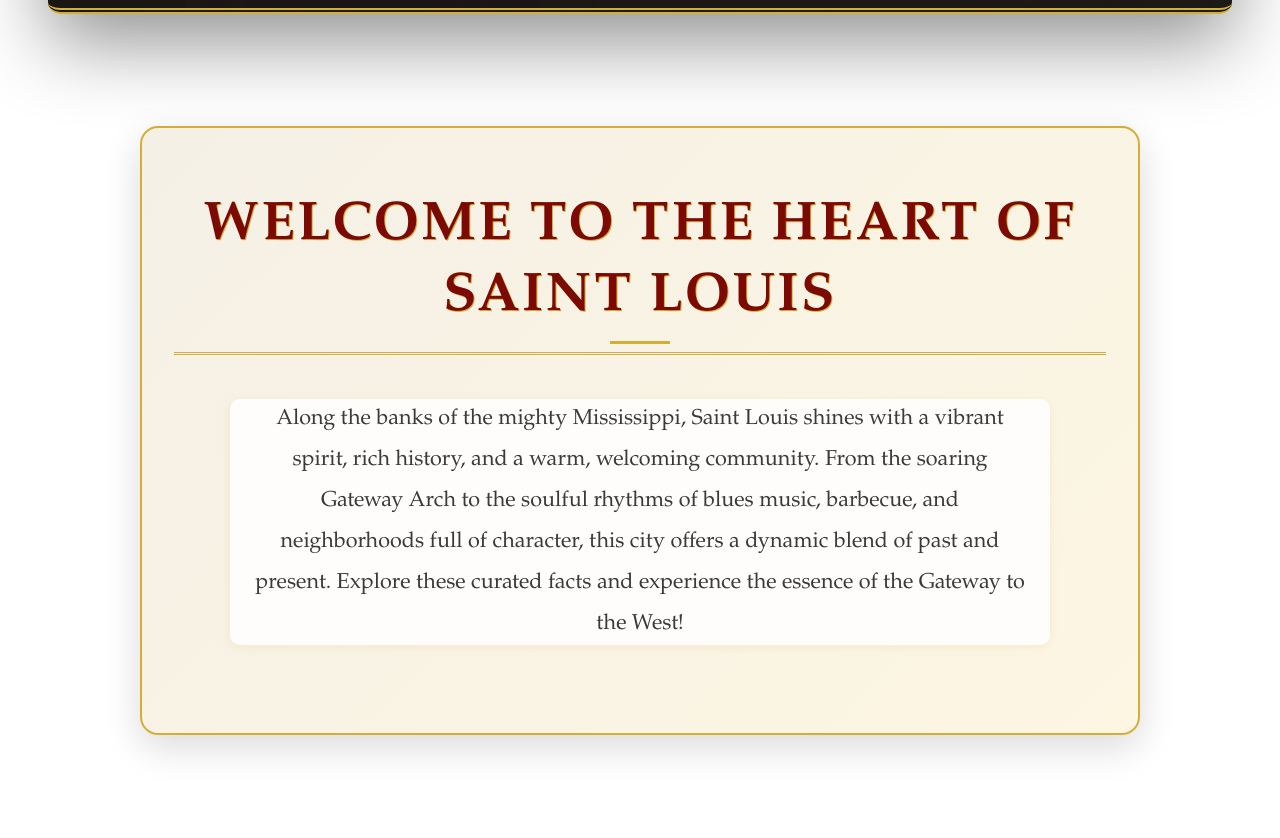
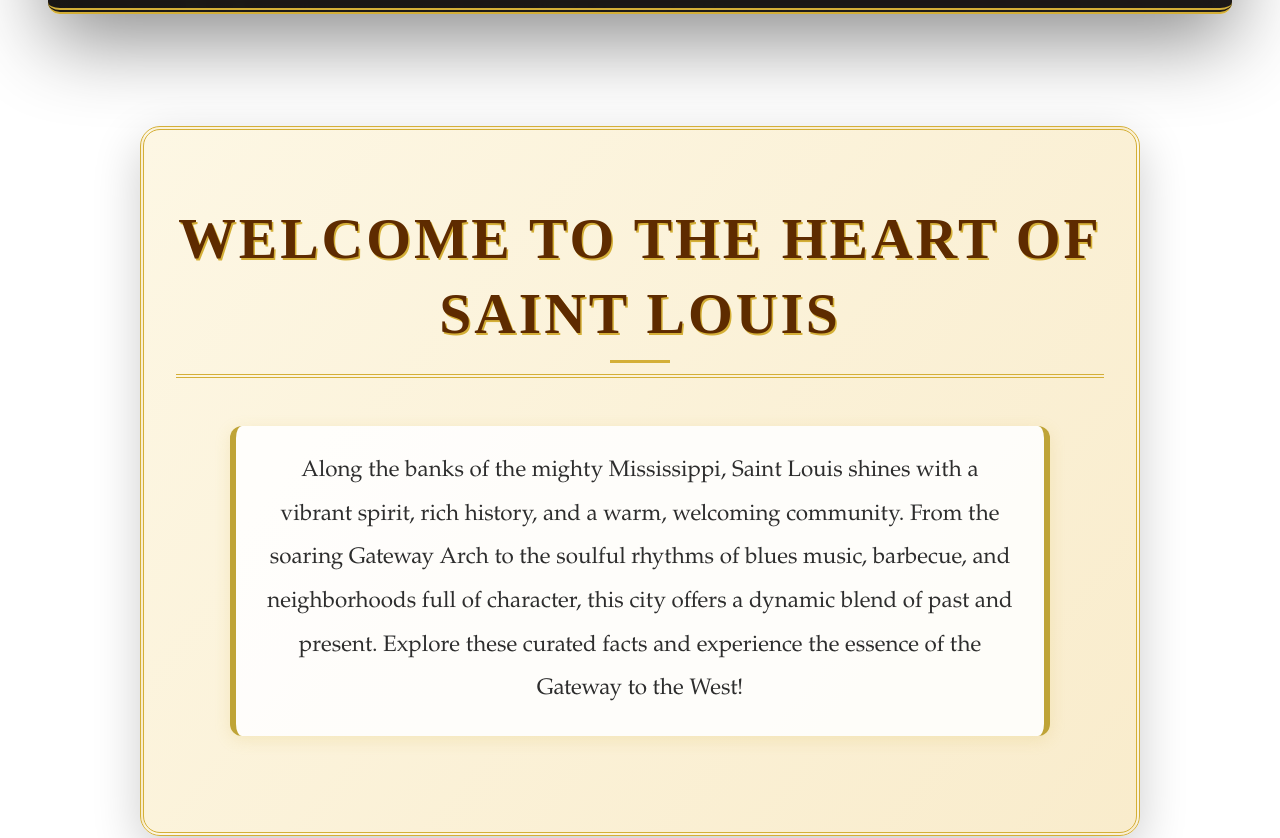
Before and after one commit to mcckyle/saint-louis-facts, a React (Vite) app: page / in a window 1280 px wide. Shown: the part 554-1392 px from the top of the page. Built offline with nearby package versions, Linux system fonts and the light colour scheme.

Commit message:
Intro.jsx: Adjust the Intro component style and structure.

```diff
--- a/src/components/Header.jsx
+++ b/src/components/Header.jsx
@@ -1,6 +1,6 @@
 //Filename: Header.jsx
 //Author: Kyle McColgan
-//Date: 28 April 2025
+//Date: 07 July 2025
 //Description: Contains the React component for the facts Header section.
 
 import React, { useState } from 'react';
--- a/src/components/Intro.css
+++ b/src/components/Intro.css
@@ -3,39 +3,40 @@
 /* General styling for the Intro section */
 .intro
 {
-    background: linear-gradient(135deg, #f5f0e6, #fdf6e3);
-    padding: 4rem 2rem;
+    background: linear-gradient(130deg, #fdf7e4, #f9eccc);
+    padding: 4.5rem 2rem;
     text-align: center;
-    border-radius: 18px;
-    box-shadow: 0 12px 36px rgba(0, 0, 0, 0.15);
+    border-radius: 20px;
+    box-shadow: 0 16px 48px rgba(0, 0, 0, 0.2);
     margin: 4rem auto;
     max-width: 1000px;
     font-family: 'Playfair Display', 'Garamond', serif;
-    border: 2.5px solid #d4af37; /* Gold border. */
+    border: 4px double #d4af37; /* Gold border. */
+    position: relative;
     transition: transform 0.4s ease, box-shadow 0.4s ease;
-    background-color: rgba(253, 246, 227, 0.95);
+
+    /*background-color: rgba(253, 246, 227, 0.95);*/
 }
 
 .intro:hover
 {
-    transform: translateY(-8px);
-    box-shadow: 0 18px 48px rgba(0, 0, 0, 0.22);
+    transform: translateY(-6px);
+    box-shadow: 0 22px 56px rgba(0, 0, 0, 0.25);
 }
 
 /* Title styling for the Intro section. */
 .intro h2
 {
-    font-size: 3.4rem;
-    font-weight: 700;
-    color: #7c0a02; /* Color: Burgundy. */
-    margin-bottom: 1.5rem;
-    font-family: 'Playfair Display', 'Garamond', serif;
-    letter-spacing: 2.5px;
-    text-shadow: 1px 1px 0 #d4af37; /* Gold shadow. */
-    border-bottom: 3px double #d4af37;
+  font-family: 'Cinzel Decorative', serif;
+    font-size: 3.6rem;
+    color: #5e2b00;
+    margin-bottom: 1.6rem;
+    text-transform: uppercase;
+    letter-spacing: 3px;
+    border-bottom: 4px double #d4af37;
     display: inline-block;
-    padding-bottom: 0.5rem;
-    text-transform: uppercase;
+    padding-bottom: 0.7rem;
+    text-shadow: 1.5px 1.5px #d4af37; /* Gold shadow. */
 }
 
 /* Wrapper for Intro section paragraph. */
@@ -48,31 +49,32 @@
 /* Paragraph styling. */
 .intro p
 {
-    font-size: 1.35rem;
-    line-height: 1.9;
-    color: #3a3a3a;
+    font-size: 1.4rem;
+    line-height: 1.95;
     font-family: 'Garamond', serif;
-    padding: 0 1.25rem;
-    background-color: rgba(255, 255, 255, 0.85);
-    border-radius: 10px;
-    display: inline-block;
-    margin-top: 1.2rem;
-    box-shadow: 0 2px 10px rgba(212, 175, 55, 0.15);
+    color: #2d2d2d;
+    padding: 1.5rem 1.8rem;
+    background-color: rgba(255, 255, 255, 0.88);
+    border-radius: 12px;
+    margin-top: 1.4rem;
+    box-shadow: 0 4px 16px rgba(212, 175, 55, 0.18);
+    border-left: 6px solid #bfa437;
+    border-right: 6px solid #bfa437;
 }
 
 /* Responsiveness. */
 @media (max-width: 768px) {
   .intro {
-    padding: 2.5rem 1.5rem;
+    padding: 3rem 1.2rem;
   }
 
-  .intro h2 {
-    font-size: 2.6rem;
-    letter-spacing: 1.8px;
+  .intro-title {
+    font-size: 2.5rem;
+    letter-spacing: 2px;
   }
 
   .intro p {
     font-size: 1.15rem;
-    padding: 0 1rem;
+    padding: 1rem 1.2rem;
   }
 }
--- a/src/components/Intro.jsx
+++ b/src/components/Intro.jsx
@@ -9,8 +9,11 @@ import './Intro.css';
 function Intro()
 {
     return (
-        <section className="intro" role="region" aria-label="Introduction">
-            <h2>Welcome to the Heart of Saint Louis</h2>
+        <section className="intro" role="region" aria-labelledby="intro-heading">
+            <h2 id="intro-heading" className="intro-title">
+              Welcome to the Heart of Saint Louis
+            </h2>
+
             <div className="intro-text">
                 <p>
                     Along the banks of the mighty Mississippi, Saint Louis shines with a vibrant spirit, rich history, and a warm, welcoming community.
```
Also changed, not shown: 1 other file (tests, documents, lock files or other folders).
